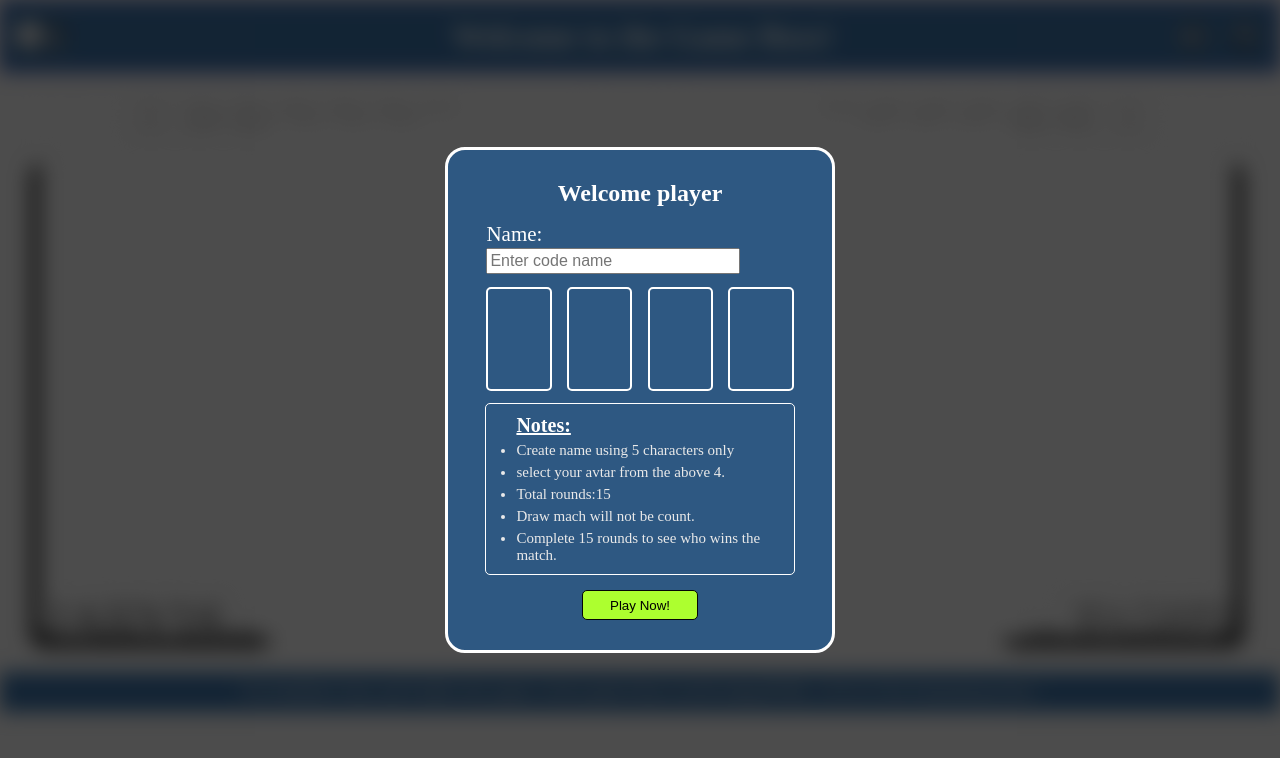
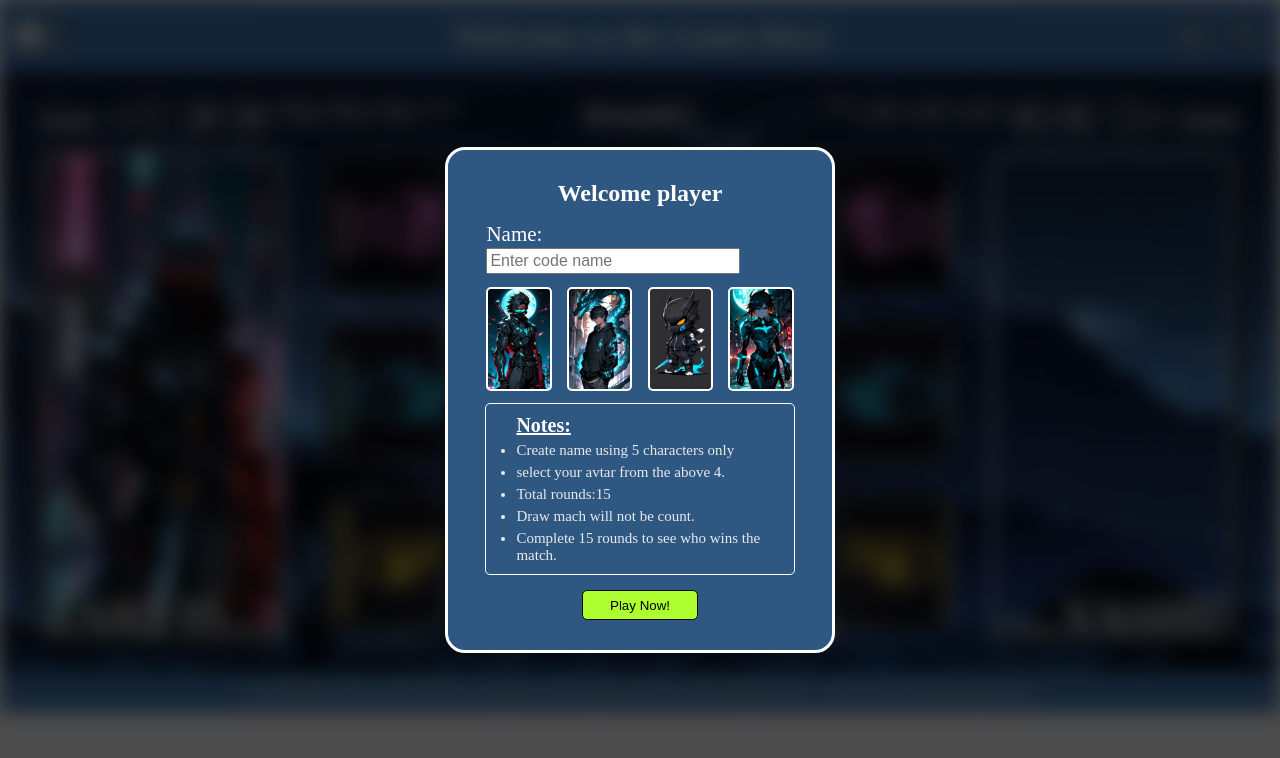
Before and after one commit to YashshwiSoni/Rock-Paper-Scissors, a plain HTML site: page index.html in a window 1280 px wide. Drawn offline with Linux system fonts and the light colour scheme; the site is published under a folder, as on GitHub Pages, so addresses that start at the root find nothing.

Commit message:
5th commit

```diff
--- a/app.js
+++ b/app.js
@@ -261,7 +261,7 @@ function compChoice(pSelect){
         console.log("working");
 
       }else{
-      pwinrimg.style.backgroundImage = "url('/images/1-1Computer_Anime.webp')";
+      pwinrimg.style.backgroundImage = "url('images/1-1Computer_Anime.webp')";
       winerName.textContent = "Better luck next time"
       }
 
@@ -363,7 +363,7 @@ function enableplayerclick(){
 
 btn.addEventListener("change",function(){
  if(btn.checked){
- gzone.style.backgroundImage = "url(/images/1-d-game_background_Anime.webp)";
+ gzone.style.backgroundImage = "url(images/1-d-game_background_Anime.webp)";
  notification.textContent = ("Light mode enble");
 
  chngtxt.forEach(function(chan){
--- a/index.html
+++ b/index.html
@@ -24,10 +24,10 @@
                     </label>
                 </div>
                 <div id="playerImgBox">
-                    <div class="plrImgInput" data-pic="/images/1-3player_Anime.webp"  style="background-image: url(/images/1-3player_Anime.webp);"></div>
-                    <div class="plrImgInput" data-pic="/images/1-2player_Anime.webp" style="background-image: url(/images/1-2player_Anime.webp);"></div>
-                    <div class="plrImgInput" data-pic="/images/1-5player_Anime.webp" style="background-image: url(/images/1-5player_Anime.webp);"></div>
-                    <div class="plrImgInput" data-pic="/images/1-4player_Anime.webp" style="background-image: url(/images/1-4player_Anime.webp);"></div>
+                    <div class="plrImgInput" data-pic="images/1-3player_Anime.webp"  style="background-image: url(images/1-3player_Anime.webp);"></div>
+                    <div class="plrImgInput" data-pic="images/1-2player_Anime.webp" style="background-image: url(images/1-2player_Anime.webp);"></div>
+                    <div class="plrImgInput" data-pic="images/1-5player_Anime.webp" style="background-image: url(images/1-5player_Anime.webp);"></div>
+                    <div class="plrImgInput" data-pic="images/1-4player_Anime.webp" style="background-image: url(images/1-4player_Anime.webp);"></div>
                 </div>
                 <div class="playcondition">
                     <ul> <u>Notes:</u>
@@ -125,14 +125,14 @@
                 </div>
                 <div class="c-player">
                     <div class="c-player-img-box">
-                        <div class="c-player-img" style="background-image: url(/images/1-1Computer_Anime.webp);">
+                        <div class="c-player-img" style="background-image: url(images/1-1Computer_Anime.webp);">
                             <h1>JARVIS...</h1>
                         </div>
                     </div>
                     <div class="c-player-choices">
-                        <div class="c-choice" id="rock" data-choos="rock" style="background-image: url(/images/C-rock.webp);"></div>
-                        <div class="c-choice" id="paper" data-choos="paper" style="background-image: url(/images/C-paper.webp);"></div>
-                        <div class="c-choice" id="scissor" data-choos="scissor" style="background-image: url(/images/C-scissor.webp);"></div>
+                        <div class="c-choice" id="rock" data-choos="rock" style="background-image: url(images/C-rock.webp);"></div>
+                        <div class="c-choice" id="paper" data-choos="paper" style="background-image: url(images/C-paper.webp);"></div>
+                        <div class="c-choice" id="scissor" data-choos="scissor" style="background-image: url(images/C-scissor.webp);"></div>
                     </div>
                 </div>
             </div>
@@ -185,9 +185,9 @@
                 </div>
                 <div class="player">
                     <div class="player-choices">
-                        <div class="choice" id="p-rock" data-choos="rock" style="background-image: url(/images/P-rock.webp);"></div>
-                        <div class="choice" id="p-paper" data-choos="paper" style="background-image: url(/images/P-paper.webp);"></div>
-                        <div class="choice" id="p-scissor" data-choos="scissor" style="background-image: url(/images/P-scissor.webp);"></div>
+                        <div class="choice" id="p-rock" data-choos="rock" style="background-image: url(images/P-rock.webp);"></div>
+                        <div class="choice" id="p-paper" data-choos="paper" style="background-image: url(images/P-paper.webp);"></div>
+                        <div class="choice" id="p-scissor" data-choos="scissor" style="background-image: url(images/P-scissor.webp);"></div>
                     </div>
                     <div class="player-img-box">
                         <div class="player-img" id="player-img" style="background-image: url('');">
@@ -209,11 +209,11 @@
 
     <!-- ---------------------------------------------------------bg audio---------------------------------------------------------------- -->
      <audio id="bg-audio" loop>
-        <source src="/audio/1-1bzck.mp3" type="audio/mpeg" />
+        <source src="audio/1-1bzck.mp3" type="audio/mpeg" />
      </audio>
-    <audio id="click-sound" src="/audio/1-2tap.mp3"></audio>
+    <audio id="click-sound" src="audio/1-2tap.mp3"></audio>
  </div>
- <audio id="result-soundTo" src="/audio/1-3Not.mp3"></audio>
+ <audio id="result-soundTo" src="audio/1-3Not.mp3"></audio>
  </div>
 
 
--- a/style.css
+++ b/style.css
@@ -404,7 +404,7 @@ input:checked + .spcrcheckbtn{
 .game-zone{
     /* border: 1px solid red; */
     /* background-color: rgb(56, 74, 68); */
-    background-image: url('/images/1-n-game_background_Anime.webp');
+    background-image: url('images/1-n-game_background_Anime.webp');
     height: 600px;
     display: flex;
     align-items: center;
```
